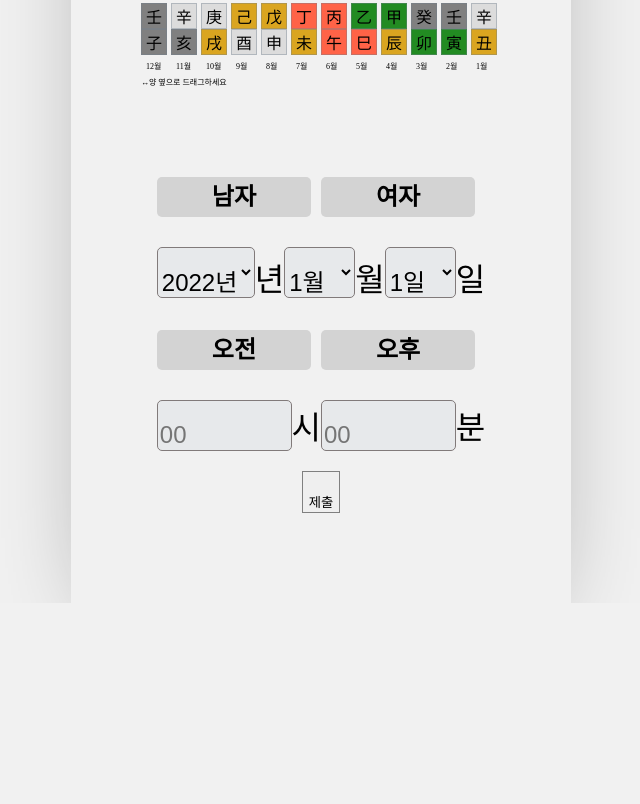
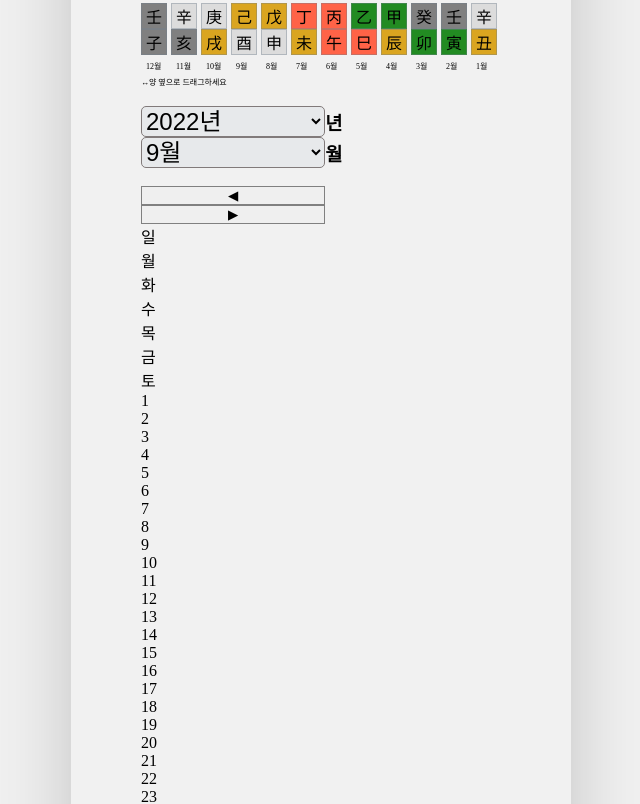
Before and after one commit to seni95/askLuck, a React (Create React App) app: page / in a window 1280 px wide. Shown: the part 880-1684 px from the top of the page, without its empty margins (319-959 px from the left). Before the commit the page ends 1483 px from the top, so only its background shows below. Built offline with nearby package versions, Linux system fonts and the light colour scheme.

Commit message:
added show days function

```diff
--- a/src/components/analysis/analysis.jsx
+++ b/src/components/analysis/analysis.jsx
@@ -6,6 +6,7 @@ import Logic from '../logic/logic';
 import { useState } from 'react';
 import CalYears from './calculate_years/cal_years';
 import CalMonths from './calculate_months/cal_months';
+import ShowDays from './show_days/showDays';
 
 
 const Analysis = (props) => {
@@ -77,7 +78,7 @@ const Analysis = (props) => {
         <div className={styles.text}>월운</div>
         <CalMonths></CalMonths>
         <div className={styles.explain}>↔양 옆으로 드래그하세요</div>
-
+        <ShowDays></ShowDays>
     </div>
   )
 }
--- /dev/null
+++ b/src/components/analysis/show_days/showDays.jsx
@@ -0,0 +1,143 @@
+import React, { useCallback, useState } from "react";
+
+
+const ShowDays = () => {
+  const today = {
+    year: new Date().getFullYear(), //오늘 연도
+    month: new Date().getMonth() + 1, //오늘 월
+    date: new Date().getDate(), //오늘 날짜
+    day: new Date().getDay(), //오늘 요일
+  };
+  const week = ["일", "월", "화", "수", "목", "금", "토"]; //일주일
+  const [selectedYear, setSelectedYear] = useState(today.year); //현재 선택된 연도
+  const [selectedMonth, setSelectedMonth] = useState(today.month); //현재 선택된 달
+  const dateTotalCount = new Date(selectedYear, selectedMonth, 0).getDate(); //선택된 연도, 달의 마지막 날짜
+
+  const prevMonth = useCallback(() => {
+    //이전 달 보기 보튼
+    if (selectedMonth === 1) {
+      setSelectedMonth(12);
+      setSelectedYear(selectedYear - 1);
+    } else {
+      setSelectedMonth(selectedMonth - 1);
+    }
+  }, [selectedMonth]);
+
+  const nextMonth = useCallback(() => {
+    //다음 달 보기 버튼
+    if (selectedMonth === 12) {
+      setSelectedMonth(1);
+      setSelectedYear(selectedYear + 1);
+    } else {
+      setSelectedMonth(selectedMonth + 1);
+    }
+  }, [selectedMonth]);
+
+  const monthControl = useCallback(() => {
+    //달 선택박스에서 고르기
+    let monthArr = [];
+    for (let i = 0; i < 12; i++) {
+      monthArr.push(
+        <option key={i + 1} value={i + 1}>
+          {i + 1}월
+        </option>
+      );
+    }
+    return (
+      <select
+        onChange={changeSelectMonth}
+        value={selectedMonth}
+      >
+        {monthArr}
+      </select>
+    );
+  }, [selectedMonth]);
+
+  const yearControl = useCallback(() => {
+    //연도 선택박스에서 고르기
+    let yearArr = [];
+    const startYear = today.year - 10; //현재 년도부터 10년전 까지만
+    const endYear = today.year + 10; //현재 년도부터 10년후 까지만
+    for (let i = startYear; i < endYear + 1; i++) {
+      yearArr.push(
+        <option key={i} value={i}>
+          {i}년
+        </option>
+      );
+    }
+    return (
+      <select
+        // className="yearSelect"
+        onChange={changeSelectYear}
+        value={selectedYear}
+      >
+        {yearArr}
+      </select>
+    );
+  }, [selectedYear]);
+
+  const changeSelectMonth = (e) => {
+    setSelectedMonth(Number(e.target.value));
+  };
+  const changeSelectYear = (e) => {
+    setSelectedYear(Number(e.target.value));
+  };
+
+  const returnWeek = useCallback(() => {
+    //요일 반환 함수
+    let weekArr = [];
+    week.forEach((v) => {
+      weekArr.push(
+        <div
+          key={v}
+        >
+          {v}
+        </div>
+      );
+    });
+    return weekArr;
+  }, []);
+
+  const returnDay = useCallback(() => {
+    //선택된 달의 날짜들 반환 함수
+    let dayArr = [];
+
+    for (const nowDay of week) {
+      const day = new Date(selectedYear, selectedMonth - 1, 1).getDay();
+      if (week[day] === nowDay) {
+        for (let i = 0; i < dateTotalCount; i++) {
+          dayArr.push(
+            <div
+              key={i + 1}
+
+            >
+              {i + 1}
+            </div>
+          );
+        }
+      } else {
+        dayArr.push(<div className="weekday"></div>);
+      }
+    }
+
+    return dayArr;
+  }, [selectedYear, selectedMonth, dateTotalCount]);
+
+  return (
+    <div className="container">
+      <div className="title">
+        <h3>
+          {yearControl()}년 {monthControl()}월
+        </h3>
+        <div className="pagination">
+          <button onClick={prevMonth}>◀︎</button>
+          <button onClick={nextMonth}>▶︎</button>
+        </div>
+      </div>
+      <div className="week">{returnWeek()}</div>
+      <div className="date">{returnDay()}</div>
+    </div>
+  );
+};
+
+export default ShowDays;
```
